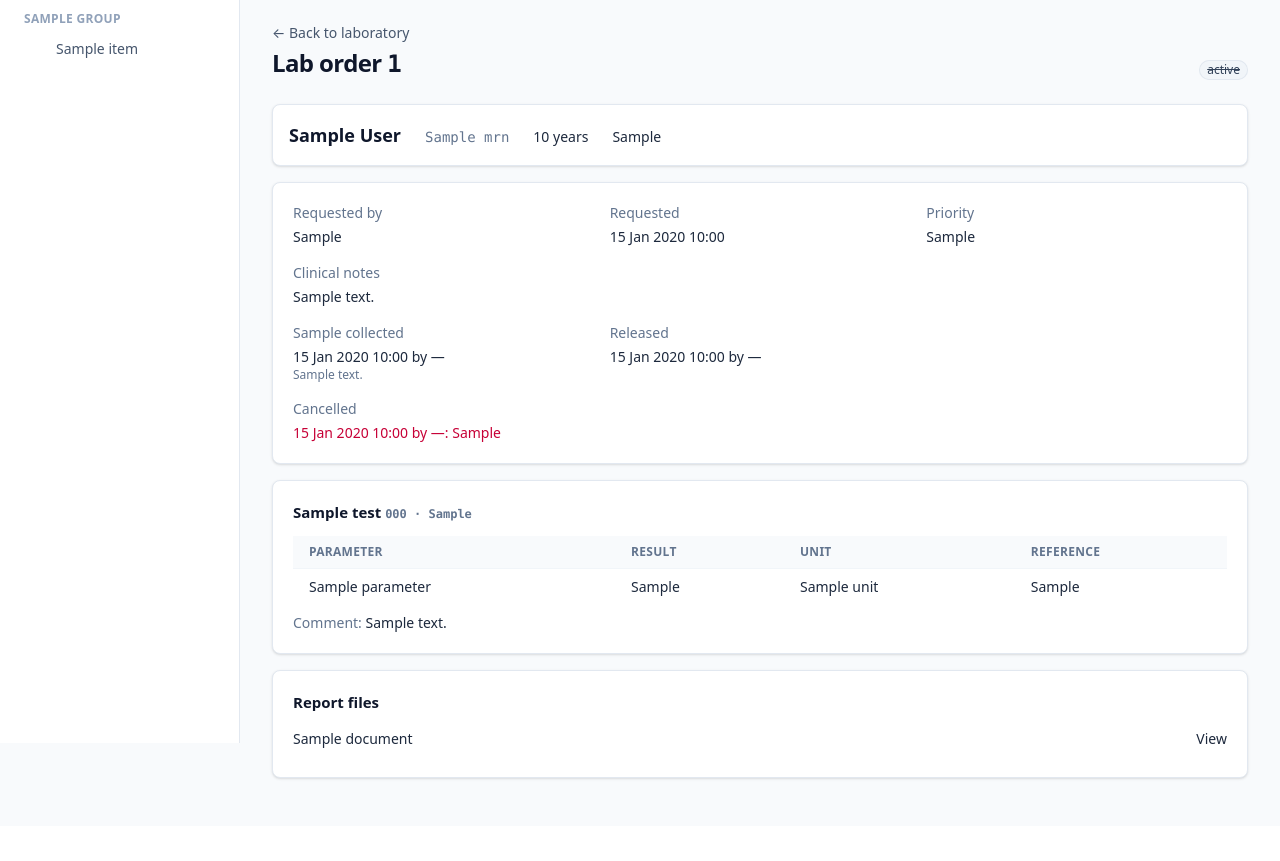
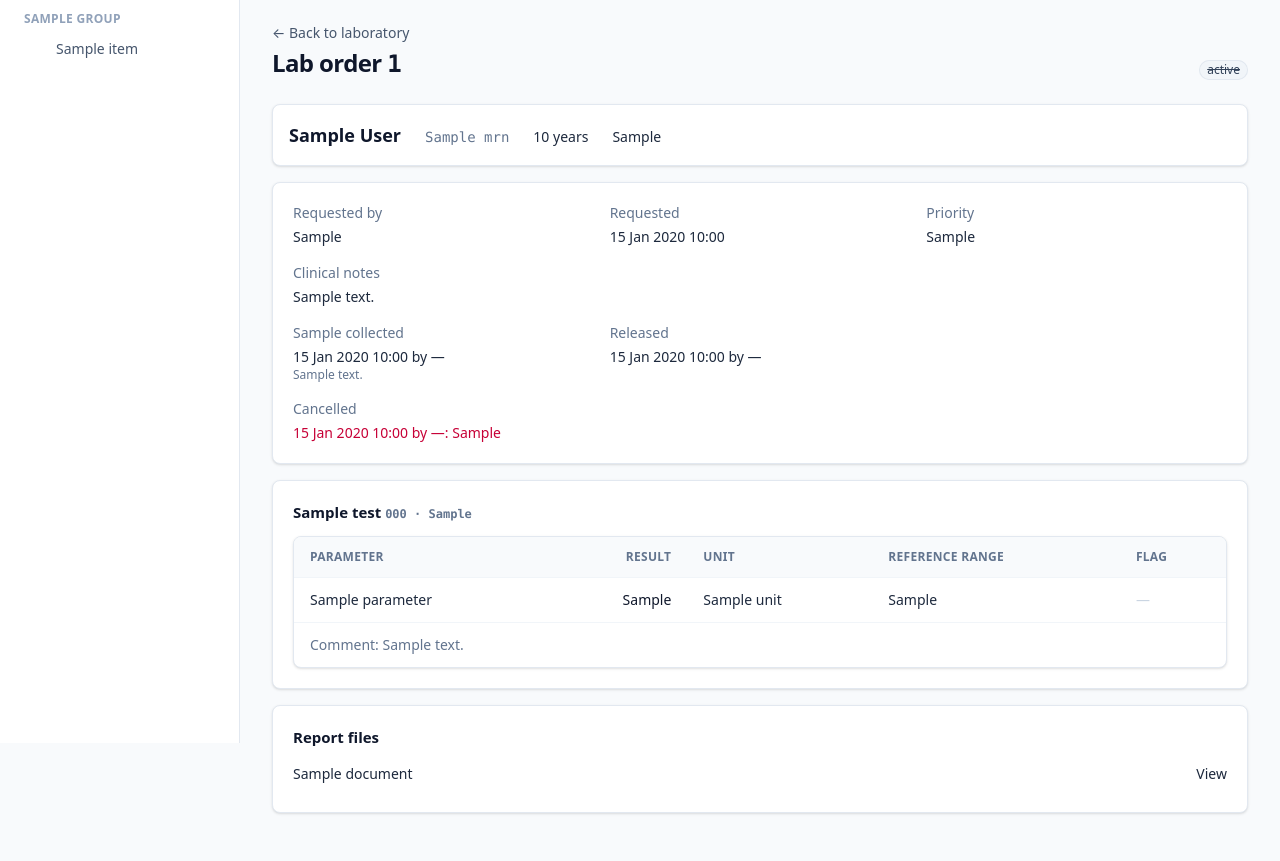
Before and after one commit to minababo/hospital-system, a Django app: template laboratory/templates/laboratory/order_detail.html in a window 1280 px wide. Shown: the part 58-919 px from the top of the page. Before the commit the page ends 838 px from the top, so only its background shows below. Run offline with Django 5.2, Linux system fonts and the light colour scheme; the template is opened without the code that fills it: most values are stand-ins (such as "Sample title", 1, 10 or a date in 2020); parts of the project's set-up code (start-up, migrations or seed data) failed here and were passed over; some libraries are stand-ins or nearby versions.

Commit message:
feat(laboratory): show results as a table and return to sections after uploads (#48)

```diff
--- a/laboratory/templates/laboratory/order_detail.html
+++ b/laboratory/templates/laboratory/order_detail.html
@@ -34,6 +34,7 @@
     {% if order.cancelled_at %}<div class="sm:col-span-2"><dt class="text-slate-500">Cancelled</dt><dd class="mt-1 font-medium text-rose-700">{{ order.cancelled_at|date:"d M Y H:i" }} by {{ order.cancelled_by|default:"—" }}: {{ order.cancel_reason }}</dd></div>{% endif %}
   </dl>
 
+  <div id="results" class="section-anchor">
   {% for item, rows in items %}
     <section class="mt-4 card card-body">
       <div class="flex flex-wrap items-center justify-between gap-2">
@@ -42,26 +43,12 @@
           <a href="{% url 'laboratory:result_entry' order.pk item.pk %}" class="btn btn-secondary btn-sm">Enter results</a>
         {% endif %}
       </div>
-      <div class="mt-3 overflow-x-auto"><table class="table">
-        <thead>
-          <tr><th class="py-2 pr-4">Parameter</th><th class="py-2 pr-4">Result</th><th class="py-2 pr-4">Unit</th><th class="py-2">Reference</th></tr>
-        </thead>
-        <tbody>
-          {% for parameter, result in rows %}
-            <tr>
-              <td class="py-2 pr-4">{{ parameter.name }}</td>
-              <td class="py-2 pr-4">{% include "laboratory/partials/result_value.html" %}</td>
-              <td class="py-2 pr-4">{% if result %}{{ result.unit }}{% else %}{{ parameter.unit }}{% endif %}</td>
-              <td class="py-2">{% if result %}{{ result.reference_display }}{% else %}{{ parameter.reference_display }}{% endif %}</td>
-            </tr>
-          {% endfor %}
-        </tbody>
-      </table></div>
-      {% if item.comment %}<p class="mt-2 text-sm"><span class="text-slate-500">Comment:</span> {{ item.comment }}</p>{% endif %}
+      <div class="mt-3">{% include "laboratory/partials/results_table.html" %}</div>
     </section>
   {% endfor %}
+  </div>
 
-  <section class="mt-4 card card-body">
+  <section id="reports" class="section-anchor mt-4 card card-body">
     <h2 class="font-semibold text-slate-900">Report files</h2>
     <ul class="mt-2 divide-y divide-slate-100 text-sm">
       {% for report in order.reports.all %}
--- a/laboratory/templates/laboratory/partials/result_value.html
+++ /dev/null
@@ -1,7 +0,0 @@
-{# One result value with its flag. Expects `result` (may be None). #}
-{% if result %}
-  <span class="{% if result.is_abnormal %}font-bold text-rose-700{% endif %}">{{ result.display_value }}</span>
-  {% if result.flag == "H" or result.flag == "L" %}<span class="badge badge-danger ml-1">{{ result.flag }}</span>{% endif %}
-{% else %}
-  <span class="text-slate-400">—</span>
-{% endif %}
--- /dev/null
+++ b/laboratory/templates/laboratory/partials/results_table.html
@@ -0,0 +1,47 @@
+{% comment %}
+  Results of one test (order item): Parameter | Result | Unit | Reference range | Flag.
+  Expects `item` (for the comment) and `rows` = laboratory.selectors.item_rows(item),
+  i.e. [(parameter, result or None), ...]. Used on the order page, the consultation and
+  treatment history, so results look the same everywhere.
+{% endcomment %}
+<div class="table-wrap">
+  <table class="table">
+    <thead>
+      <tr>
+        <th>Parameter</th>
+        <th class="num">Result</th>
+        <th>Unit</th>
+        <th>Reference range</th>
+        <th>Flag</th>
+      </tr>
+    </thead>
+    <tbody>
+      {% for parameter, result in rows %}
+        <tr>
+          <td>{{ parameter.name }}</td>
+          {% if result %}
+            {# Numbers line up on the right; text results (e.g. "Negative") read left to right. #}
+            <td class="{% if result.value_numeric is not None %}num {% endif %}{% if result.is_abnormal %}font-semibold text-rose-700{% else %}text-slate-900{% endif %}">{{ result.display_value }}</td>
+            <td>{{ result.unit|default:"—" }}</td>
+            <td>{{ result.reference_display }}</td>
+            <td>
+              {% if result.flag == "L" %}<span class="badge badge-warning" title="Low">L</span>
+              {% elif result.flag == "H" %}<span class="badge badge-danger" title="High">H</span>
+              {% else %}<span class="text-slate-300">—</span>{% endif %}
+            </td>
+          {% else %}
+            <td class="num text-slate-400">—</td>
+            <td>{{ parameter.unit|default:"—" }}</td>
+            <td>{{ parameter.reference_display }}</td>
+            <td><span class="text-slate-300">—</span></td>
+          {% endif %}
+        </tr>
+      {% endfor %}
+      {% if item.comment %}
+        <tr>
+          <td colspan="5" class="text-sm text-slate-500"><span class="font-medium">Comment:</span> {{ item.comment }}</td>
+        </tr>
+      {% endif %}
+    </tbody>
+  </table>
+</div>
```
Also changed, not shown: laboratory/templates/laboratory/partials/record_lab_section.html (+4 -8 lines), laboratory/views.py (+7 -2 lines).
